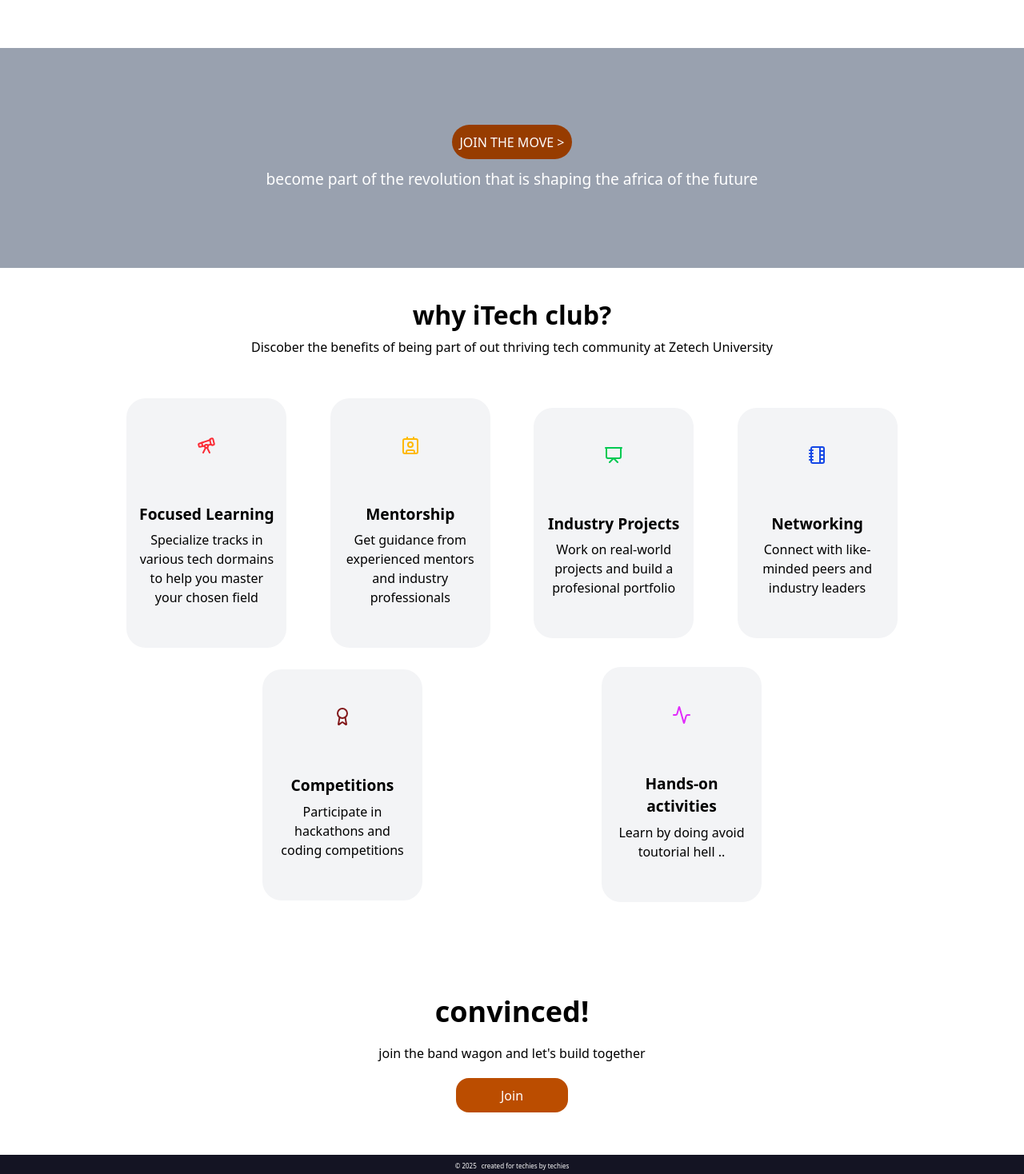
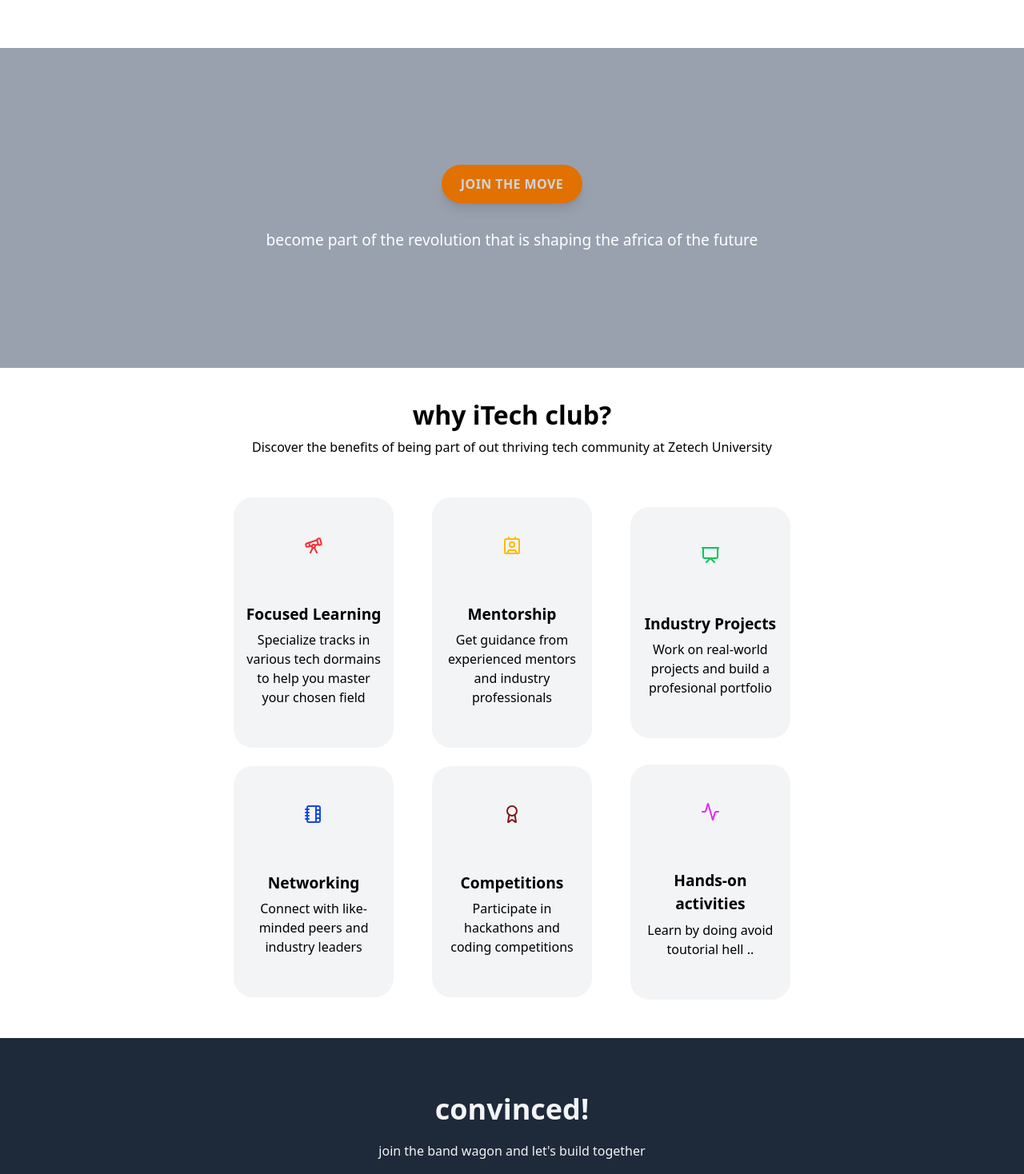
Before and after one commit to William-nyarash/itech, a React (Vite) app in the folder client/: page / in a window 1280 px wide. Shown: the part 740-2208 px from the top of the page at 80% size. Built offline with nearby package versions, Linux system fonts and the light colour scheme.

Commit message:
modify the navigaiton

```diff
--- a/client/src/components/Main.jsx
+++ b/client/src/components/Main.jsx
@@ -4,7 +4,7 @@
     return (
         <>
             <section
-            ><div className="w-full md:max-w-[700px] mx-auto min-h-screen flex justify-center items-center flex-col">
+            ><div className="w-full md:max-w-[760px] mx-auto min-h-screen flex justify-center items-center flex-col">
 
                     <h1
                         className="text-[2.3rem] font-black leading-[1em]"
@@ -14,11 +14,11 @@
                     </p>
             </div>
             </section>
-            <section className="bg-gray-400 py-[4rem] text-center">
+            <section className="bg-gray-400 py-[4rem] text-center flex items-center flex-col justify-center h-[400px]">
                 <div   className="
-                w-[90%] max-w-[700px] mx-auto flex justify-center items-center flex-col py-[2em] px-[0.4em]" >
-                    <a href="#"   className="p-[.6em] text-[1rem] rounded-[26px] bg-amber-800 uppercase text-white font-medium mb-[0.7em]">
-                        join the move &gt;
+                w-[90%] max-w-[760px] mx-auto flex justify-center items-center flex-col py-[2em] px-[0.4em]" >
+                    <a href="#"   className="px-6 py-3 rounded-full bg-amber-600 font-semibold tracking-wide shadow-lg transition-all duration-300 hover:bg-amber-700 hover:scale-105 active:scale-95 mb-[2rem]  uppercase text-gray-300">
+                        join the move
                     </a>
                     <p className="text-[1.2rem] font-extralight text-white">
                         become part of the revolution that is shaping the africa of the future
@@ -26,47 +26,47 @@
                 </div>
             </section>
             <section className="mt-[2rem] mb-[3em]">
-                <div className="text-center w-[90%] sm:max-w-[700px] mb-[3em] p-[0.2em] mx-auto">
+                <div className="text-center w-[90%] sm:max-w-[760px] mb-[3em] p-[0.2em] mx-auto">
                     <h2 className="text-[2rem] font-bold mb-1">why iTech club?</h2>
-                    <p className="font-extralight">Discober the benefits of being part of out thriving tech community at Zetech University</p>
+                    <p className="font-extralight">Discover the benefits of being part of out thriving tech community at Zetech University</p>
                 </div>
-                <div className="flex w-[80%]  text-center mx-auto md:justify-evenly items-center gap-6 flex-row flex-wrap ">
-                    <div className="flex justify-center w-full md:max-w-[200px] py-[1.2em]  px-[.8em] items-center flex-col  rounded-3xl bg-gray-100 hover:bg-gray-300 p-[0.2em]">
+                <div className="w-[90%] flex justify-center flex-col items-center gap-6  text-center mx-auto card-container ">
+                    <div className="flex justify-center w-full tile max-w-[200px] py-[1.2em]  px-[.8em] items-center flex-col  rounded-3xl bg-gray-100 hover:bg-gray-300 p-[0.2em]">
                         <div className="w-[80px] h-[80px] mb-[2em] overflow-hidden rounded-full flex justify-center items-center object-cover border-[2px] border-none  text-red-500 ">
                         <Telescope />
                         </div>
                         <h3 className="mb-[0.3em] font-bold text-[1.2rem]">Focused Learning</h3>
                         <p className="font-light mb-[2rem]">Specialize tracks in various tech dormains to help you  master your chosen field</p>
                     </div>
-                    <div className="flex justify-center w-full md:max-w-[200px] py-[1.2em]  px-[.8em] items-center flex-col  rounded-3xl bg-gray-100 hover:bg-gray-300 p-[0.2em]">
+                    <div className="flex justify-center w-full max-w-[200px] py-[1.2em]  px-[.8em] items-center flex-col  rounded-3xl bg-gray-100 hover:bg-gray-300 p-[0.2em]">
                         <div className="w-[80px] h-[80px] mb-[2em] overflow-hidden rounded-full flex justify-center items-center object-cover border-[2px] border-none text-amber-400 ">
                         <Contact />
                         </div>
                         <h3 className="mb-[0.3em] font-bold text-[1.2rem]">Mentorship</h3>
                         <p className="font-light mb-[2rem]">Get guidance from experienced mentors and industry professionals</p>
                     </div>
-                     <div className="flex justify-center w-full md:max-w-[200px] py-[1.2em]  px-[.8em] items-center flex-col  rounded-3xl bg-gray-100 hover:bg-gray-300 p-[0.2em]">
+                     <div className="flex justify-center w-full max-w-[200px] py-[1.2em]  px-[.8em] items-center flex-col  rounded-3xl bg-gray-100 hover:bg-gray-300 p-[0.2em]">
                         <div className="w-[80px] h-[80px] mb-[2em] overflow-hidden rounded-full flex justify-center items-center object-cover border-[2px] border-none text-green-500 ">
                            <Presentation />
                             </div>
                         <h3 className="mb-[0.3em] font-bold text-[1.2rem]">Industry Projects</h3>
                         <p className="font-light mb-[2rem]">Work on real-world projects and build a profesional portfolio</p>
                     </div>
-                    <div className="flex justify-center w-full md:max-w-[200px] py-[1.2em]  px-[.8em] items-center flex-col  rounded-3xl bg-gray-100 hover:bg-gray-300 p-[0.2em]">
+                    <div className="flex justify-center w-full max-w-[200px] py-[1.2em]  px-[.8em] items-center flex-col  rounded-3xl bg-gray-100 hover:bg-gray-300 p-[0.2em]">
                         <div className="w-[80px] h-[80px] mb-[2em] overflow-hidden rounded-full flex justify-center items-center object-cover border-[2px] border-none text-blue-700 ">
                             <NotebookTabs />
                         </div>
                         <h3 className="mb-[0.3em] font-bold text-[1.2rem]">Networking</h3>
                         <p className="font-light mb-[2rem]">Connect with like-minded peers and industry leaders</p>
                     </div>
-                    <div className="flex justify-center w-full md:max-w-[200px] py-[1.2em]  px-[.8em] items-center flex-col  rounded-3xl bg-gray-100 hover:bg-gray-300 p-[0.2em]">
+                    <div className="flex justify-center w-full max-w-[200px] py-[1.2em]  px-[.8em] items-center flex-col  rounded-3xl bg-gray-100 hover:bg-gray-300 p-[0.2em]">
                         <div className="w-[80px] h-[80px] mb-[2em] overflow-hidden rounded-full flex justify-center items-center object-cover border-[2px] border-none text-red-900">
                             <Award />
                         </div>
                         <h3 className="mb-[0.3em] font-bold text-[1.2rem]">Competitions</h3>
                         <p className="font-light mb-[2rem]">Participate in hackathons and coding competitions</p>
                     </div>
-                    <div className="flex justify-center w-full md:max-w-[200px] py-[1.2em]  px-[.8em] items-center flex-col  rounded-3xl bg-gray-100 hover:bg-gray-300 p-[0.2em]">
+                    <div className="flex justify-center w-full max-w-[200px] py-[1.2em]  px-[.8em] items-center flex-col  rounded-3xl bg-gray-100 hover:bg-gray-300 p-[0.2em]">
                         <div className="w-[80px] h-[80px] mb-[2em] overflow-hidden rounded-full flex justify-center items-center object-cover border-[2px] border-none text-fuchsia-500">
                             <Activity />
                         </div>
@@ -75,10 +75,10 @@
                     </div>
                 </div>
             </section>
-            <section className="py-[0.3em] px-[0.2em]">
+            <section className="py-[0.3em] px-[0.2em]  bg-gray-800
+                    text-gray-100">
                 <div className="flex-col
-                    flex justify-center pt-[4em] items-center text-center  w-[90%] md:max-w-[700px]  mx-auto
-                ">
+                    flex justify-center pt-[4em] items-center text-center  w-[90%] md:max-w-[760px]  mx-auto">
                     <h2 className="align-center mb-[ 0.2rem] font-extrabold text-4xl mb-5">
                         convinced!
                     </h2>
```
